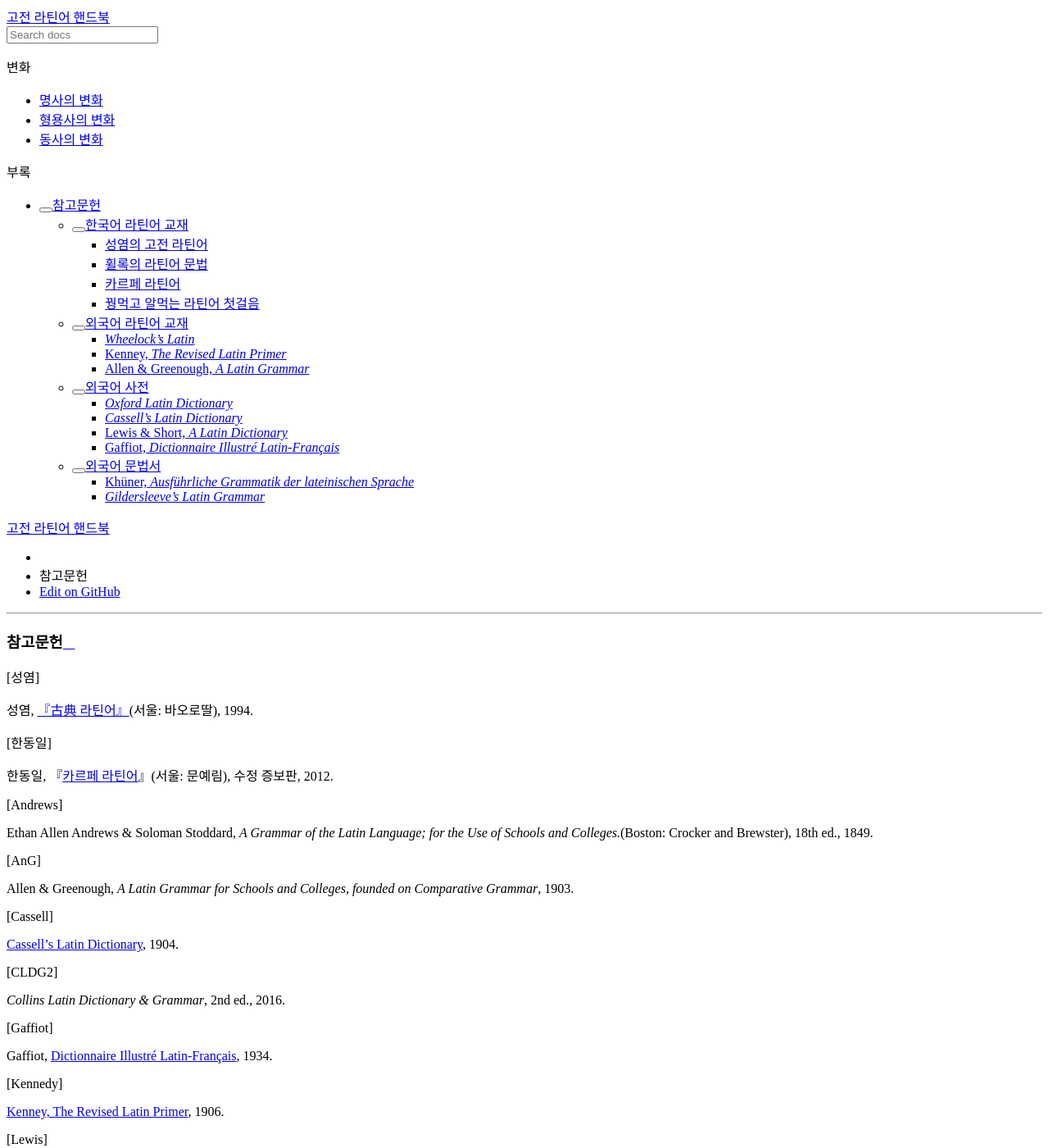
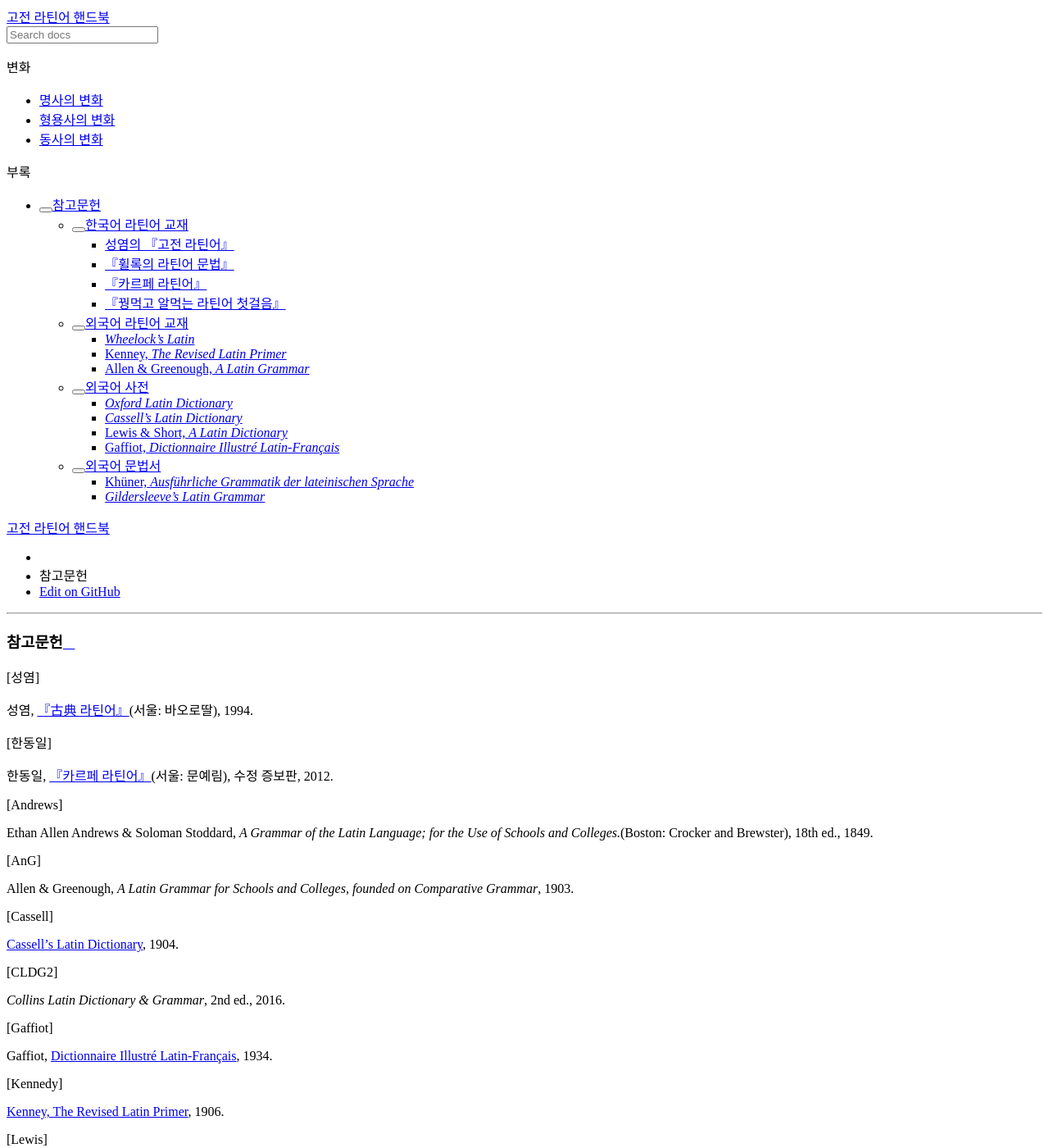
Before and after one commit to kabbala/grammatica_latina, a Sphinx documentation site: the page built from source/reference.rst, in a window 1280 px wide and 1400 px high. Shown: the whole window at 82% size. Built offline with Sphinx 7.4.7 and the Read the Docs theme 2.0.0, drawn with Linux system fonts in a browser that asks for light colours; some of the changed text lies outside the part shown.

Commit message:
한글 책 이름에 기호 표시 추가

```diff
--- a/source/reference.rst
+++ b/source/reference.rst
@@ -3,7 +3,7 @@
 
 .. [성염] 성염, :ref:`『古典 라틴어』 <성염의 고전 라틴어>`\(서울: 바오로딸), 1994.
 
-.. [한동일] 한동일, 『`카르페 라틴어`_』(서울: 문예림), 수정 증보판, 2012.
+.. [한동일] 한동일, `『카르페 라틴어』`_\(서울: 문예림), 수정 증보판, 2012.
 
 .. [Andrews] Ethan Allen Andrews & Soloman Stoddard, :title-reference:`A Grammar of the Latin Language; for the Use of Schools and Colleges.`\(Boston: Crocker and Brewster), 18th ed., 1849.
 
@@ -29,8 +29,8 @@
 
 .. _성염의 고전 라틴어:
 
-성염의 고전 라틴어
-~~~~~~~~~~~~~~~~~~
+성염의 『고전 라틴어』
+~~~~~~~~~~~~~~~~~~~~~~
 성염의 『古典 라틴어』(서울: 바오로딸, 1994)는 한국어로 쓰여진 사실상 유일한 종합적인 고전 라틴어 교재이다. 저자는 신학교까지 다녔던 카톨릭 신자이며 로마의 교황립 살레시안 대학교(Pontificia Studiorum Universitas Salesiana) 박사이지만 교회 라틴어가 아닌 고전 라틴어 책을 집필하였다.
 
 책의 구성은 총 46장으로, 머리말에서 3학기 정도의 대학교 교양 강의를 염두에 두고 만들어졌다고 밝힌 것처럼 수업의 진행을 위해 순서와 내용이 구성되어 있다. 이 책 자체가 저자가 신학교에서 들은 수업 유인물을 기반으로 하고 있기도 해서 책에 ‘엮음’으로 적혀있기도 하다.
@@ -44,8 +44,8 @@
 기초 교재로 편집한 『라틴어 첫걸음』(파주: 경세원, 2001)도 있다. 현재 2판까지 나왔으며, 책의 연습문제 정답과 정오표 등을 저자의 홈페이지<http://donbosco.pe.kr>에 게시하고 있다.
 
 
-휠록의 라틴어 문법
-~~~~~~~~~~~~~~~~~~
+『휠록의 라틴어 문법』
+~~~~~~~~~~~~~~~~~~~~~~
 영미권에서 인기있는 고전 라틴어 교재인 :title-reference:`Wheelock's Latin`\의 번역판이다.
 
 기존의 도식적인 문법 설명을 탈피해 1과부터 쉽게 라틴어를 읽고 해석할 수 있도록 지도하는 것이 이 책의 특징이다. 또한 교재로 널리 사용되기 때문에 인터넷 등에서 참고자료를 쉽게 찾을 수 있는 것이 장점이다.
@@ -58,9 +58,10 @@
    -  이영근 옮김, 『휠록 라틴어 문법』(서울: 비블리카 아카데미아, 2005)
       — 6판 번역.
 
+.. _카르페 라틴어:
 
-카르페 라틴어
-~~~~~~~~~~~~~
+『카르페 라틴어』
+~~~~~~~~~~~~~~~~~
 한동일의 『카르페 라틴어』(서울: 글로벌어학사, 2012)는 신부인 저자가 쓴 교회 라틴어 교재이다. 문법에 관한 종합적인 내용을 담고 있다.
 
 교회 라틴어이기 때문에 모음에 장단 표시가 없고, 내용이 사전식으로 나열되어 있는 것이 특징이다.
@@ -68,8 +69,8 @@
 『카르페 라틴어』에서 예고했던 『카르페 라틴어 제2권 구문론』(서울: 문예림, 2014)과 개정판 『카르페 라틴어 제1권 품사론』도 출간되었다. 현재는 1, 2권 합본인 『카르페 라틴어 종합편(1·2권 합본)』(서울: 문예림, 2016)으로만 판매한다.
 
 
-꿩먹고 알먹는 라틴어 첫걸음
-~~~~~~~~~~~~~~~~~~~~~~~~~~~
+『꿩먹고 알먹는 라틴어 첫걸음』
+~~~~~~~~~~~~~~~~~~~~~~~~~~~~~~~
 조경호의 『(한글만 알면) 꿩먹고 알먹는 라틴어 첫걸음』(서울: 문예림, 2007)은  스페인어를 전공한 저자가 외국어 고등학교 교사로 재직하면서 쓴 책으로, 고등학생이 쉽고 재미있게 배울 수 있도록 기획하였다.
 
 총 60과로 매 과마다 간단한 회화 또는 문장, 문법 사항, 연습문제로 구성되어 있다. 회화가 많은 것이 특징이다.
```
